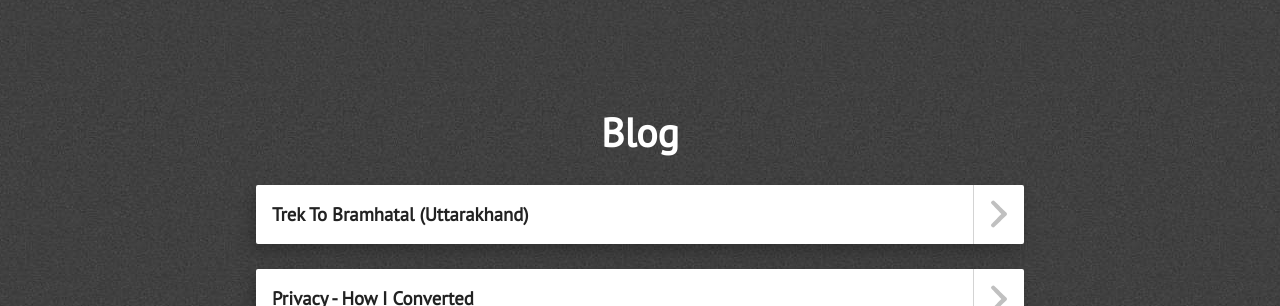
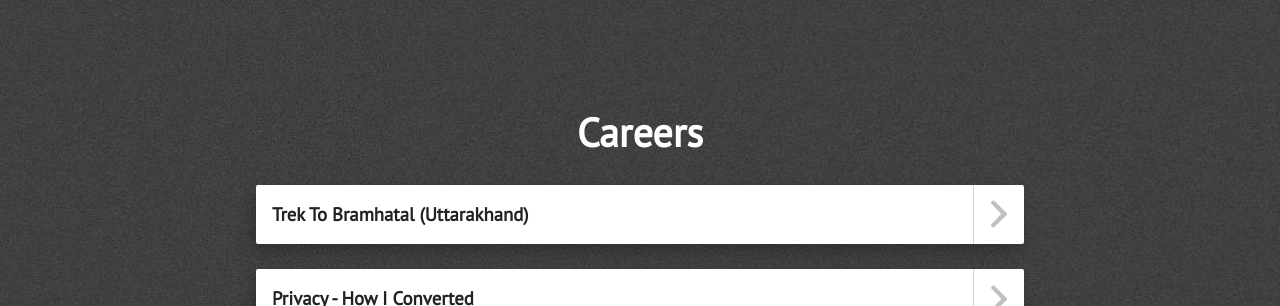
Before and after one commit to YoungheeGGO/YoungheeGGo.github.io, a Jekyll site: the page built from index.html, in a window 1280 px wide and 900 px high, scrolled down 3964 px. Shown: the part 154-460 px from the top of the window. Built offline with Jekyll 4.4.1, drawn with Linux system fonts in a browser that asks for light colours; nearby versions of some CDN libraries.

Commit message:
Update blogs.html

```diff
--- a/_includes/blogs.html
+++ b/_includes/blogs.html
@@ -1,7 +1,7 @@
 <div class="section-wrapper">
     <section class="section" id="blog-posts">
         <div class="full-width">
-            <div class="section-heading" id="recent-posts-text">Blog</div>
+            <div class="section-heading" id="recent-posts-text">Careers</div>
             <div class="blogs-wrapper" id="rss-feeds"></div>
         </div>
     </section>
```
